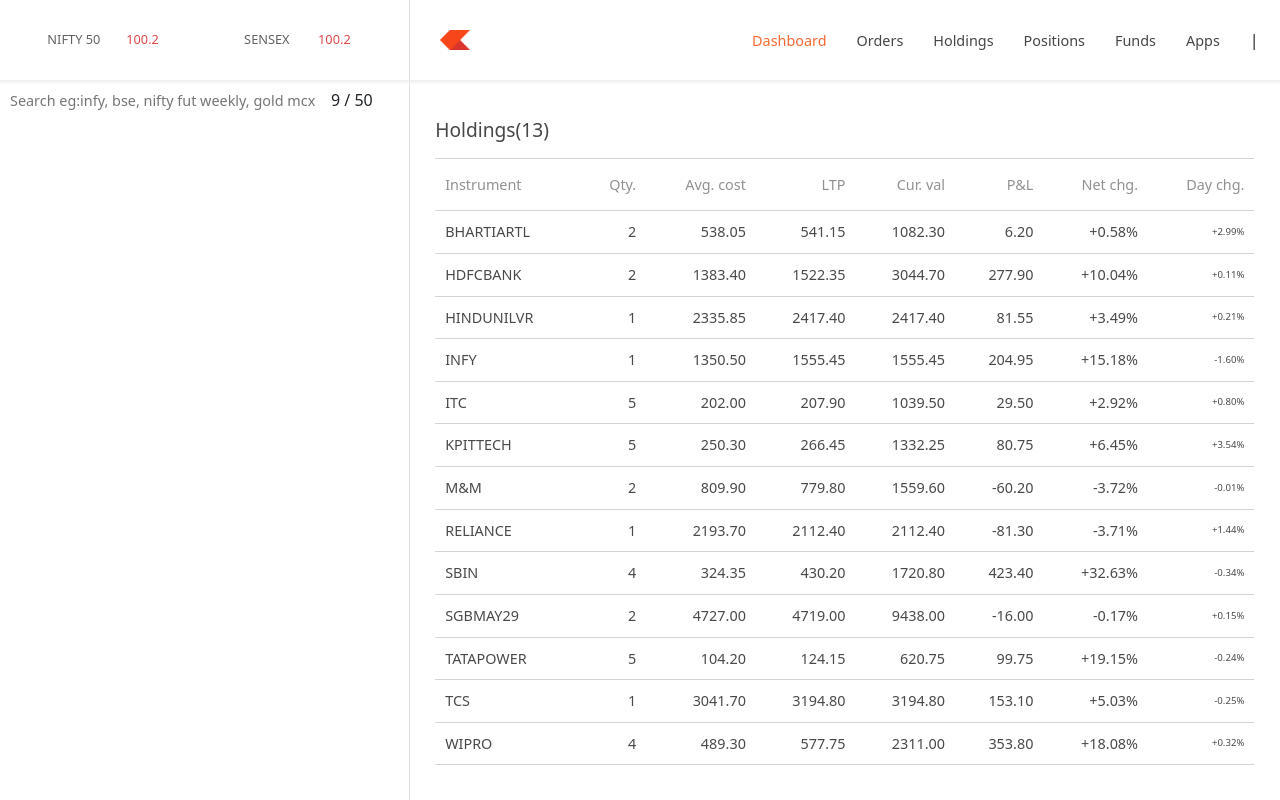
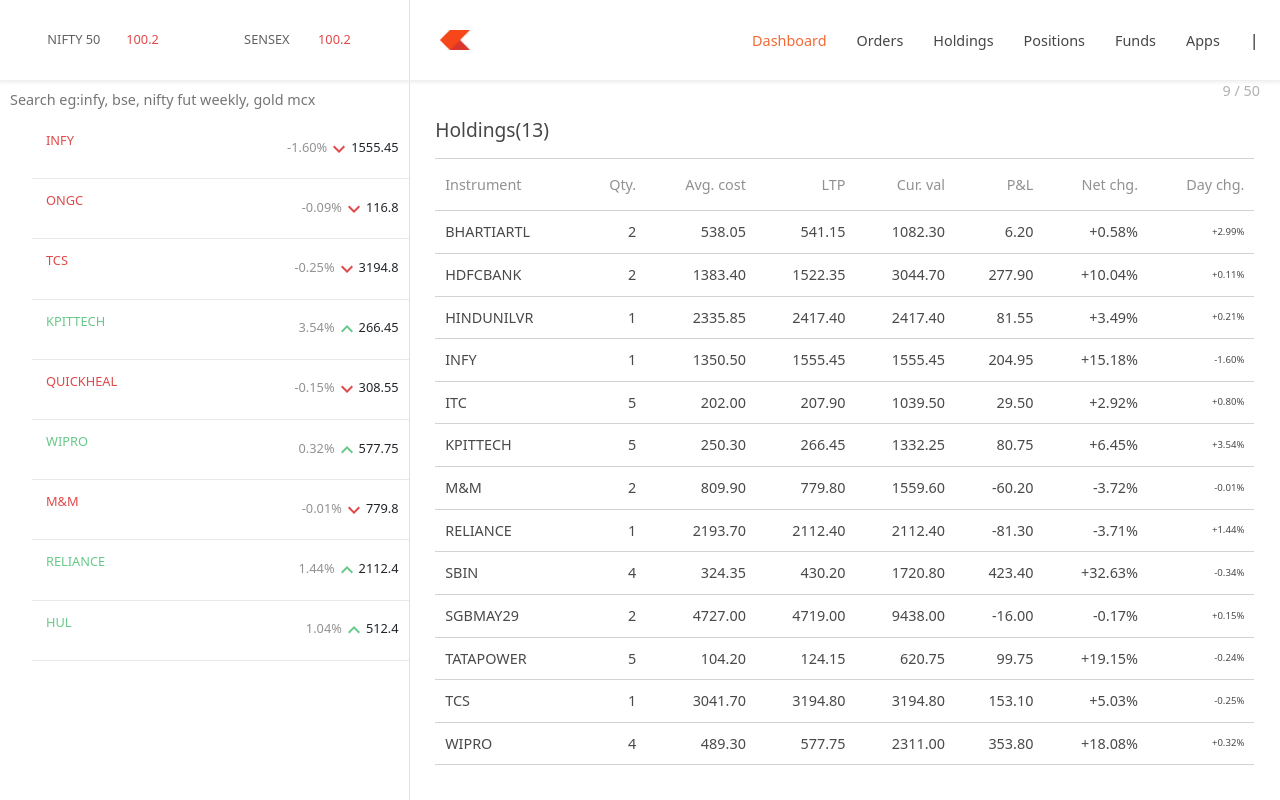
Before and after one commit to TusharPrajapat/Zerodha-Clone, a React (Vite) app in the folder Dashboard/: page /holdings in a window 1280 px wide. Built offline with nearby package versions, Linux system fonts and the light colour scheme.

Commit message:
Setup WatchList Component

```diff
--- a/Dashboard/src/Components/Watchlist.jsx
+++ b/Dashboard/src/Components/Watchlist.jsx
@@ -1,4 +1,14 @@
-import React from "react";
+import React, { useState } from "react";
+
+import { Tooltip, Grow } from "@mui/material";
+import { watchlist } from "../data/data";
+
+import {
+  KeyboardArrowDown,
+  KeyboardArrowUp,
+  BarChartOutlined,
+  MoreHoriz,
+} from "@mui/icons-material";
 
 function WatchList() {
   return (
@@ -12,11 +22,90 @@
           id="search"
           placeholder="Search eg:infy, bse, nifty fut weekly, gold mcx"
         ></input>
-        <span className="counts"> 9 / 50</span>
+        <span className="counts"> {watchlist.length} / 50</span>
       </div>
-      <ul className="list"></ul>
+      <ul className="list">
+        {watchlist.map((stock, index) => {
+          return <WatchListItem stock={stock} key={index} />;
+        })}
+      </ul>
     </div>
   );
 }
 
 export default WatchList;
+
+const WatchListItem = ({ stock }) => {
+  const [showWatchListActions, setshowWatchListActions] = useState(false);
+
+  const handleMouseEnter = (e) => {
+    setshowWatchListActions(true);
+  };
+
+  const handleMouseLeave = (e) => {
+    setshowWatchListActions(false);
+  };
+
+  return (
+    <li onMouseEnter={handleMouseEnter} onMouseLeave={handleMouseLeave}>
+      <div className="item">
+        <p className={stock.isDown ? "down" : "up"}>{stock.name}</p>
+        <div className="itemInfo">
+          <span className="percent">{stock.percent}</span>
+          {stock.isDown ? (
+            <KeyboardArrowDown className="down" />
+          ) : (
+            <KeyboardArrowUp className="up" />
+          )}
+          <span className="price">{stock.price}</span>
+        </div>
+      </div>
+      {showWatchListActions && <WatchListActions uid={stock.name} />}
+    </li>
+  );
+};
+
+const WatchListActions = () => {
+  return (
+    <span className="actions">
+      <span>
+        <Tooltip
+          title="Buy (B)"
+          placement="top"
+          arrow
+          slots={{ transition: Grow }}
+        >
+          <button className="buy">Buy</button>
+        </Tooltip>
+        <Tooltip
+          title="Sell (S)"
+          placement="top"
+          arrow
+          slots={{ transition: Grow }}
+        >
+          <button className="sell">Sell</button>
+        </Tooltip>
+        <Tooltip
+          title="Analytics (A)"
+          placement="top"
+          arrow
+          slots={{ transition: Grow }}
+        >
+          <button className="action">
+            <BarChartOutlined className="icon" />
+          </button>
+        </Tooltip>
+        <Tooltip
+          title="More"
+          placement="top"
+          arrow
+          slots={{ transition: Grow }}
+        >
+          <button className="action">
+            <MoreHoriz className="icon" />
+          </button>
+        </Tooltip>
+      </span>
+    </span>
+  );
+};
--- a/Dashboard/src/index.css
+++ b/Dashboard/src/index.css
@@ -115,6 +115,11 @@
   box-sizing: border-box;
 }
 
+/* WATCHLIST */
+.index:hover {
+  cursor: pointer;
+}
+
 .watchlist-container {
   flex-basis: 32%;
   border-right: 1px solid rgb(224, 224, 224);
@@ -131,6 +136,136 @@
   width: 80%;
   padding: 10px 10px;
   border: none;
+}
+
+.search {
+  width: 100%;
+  height: 6%;
+  border: none;
+  padding: 15px 20px;
+  font-size: 0.9rem;
+  font-weight: 400;
+  color: rgb(241, 241, 241);
+  border-bottom: 0.8px solid rgb(235, 234, 234);
+}
+
+.counts {
+  position: absolute;
+  right: 20px;
+  font-size: 0.9rem;
+  font-weight: 400;
+  color: rgb(177, 177, 177);
+}
+
+.list {
+  list-style-type: none;
+  padding-bottom: 12%;
+}
+
+.list li {
+  border-bottom: 0.8px solid rgb(235, 234, 234);
+  padding: 12px 10px 12px 14px;
+  position: relative;
+}
+
+.list li:hover {
+  cursor: pointer;
+  background-color: #f3f3f3;
+}
+
+.list li:hover > .actions {
+  display: flex;
+  cursor: move;
+}
+
+/* TODO */
+.list li::before {
+  content: "";
+  background: transparent;
+  width: 100%;
+  height: 100%;
+  position: absolute;
+  top: 0;
+  left: 0;
+}
+
+.item {
+  display: flex;
+  align-items: center;
+  justify-content: space-between;
+  font-weight: 300;
+  font-size: 0.8rem;
+  position: relative;
+}
+
+.item-info {
+  display: flex;
+  justify-content: space-evenly;
+  align-items: center;
+}
+
+.item-info > * {
+  margin-right: 8px;
+}
+
+.percent {
+  font-size: 0.8rem;
+  font-weight: 400;
+  color: rgb(146, 146, 146);
+}
+
+.down {
+  color: rgb(223, 73, 73);
+}
+
+.up {
+  color: rgb(103, 201, 136);
+}
+
+.actions {
+  position: absolute;
+  top: 0;
+  left: 0;
+  width: 100%;
+  height: 100%;
+  align-items: center;
+  justify-content: flex-end;
+  display: none;
+}
+
+.actions span button {
+  width: 40px;
+  height: 30px;
+  border-radius: 4px;
+  text-align: center;
+  margin-right: 8px;
+  cursor: pointer;
+}
+
+.buy {
+  background-color: #4184f3;
+  color: #fff;
+  font-weight: 400;
+  font-size: 0.8rem;
+  border: 0.7px solid #4184f3;
+}
+
+.sell {
+  background-color: #ff5722;
+  color: #fff;
+  font-weight: 400;
+  font-size: 0.8rem;
+  border: 0.7px solid #ff5722;
+}
+
+.action {
+  background-color: #fff;
+  border: 0.7px solid #9b9b9b;
+}
+
+.icon {
+  transform: scale(0.7);
+  color: rgb(65, 65, 65);
 }
 
 /* This content is right half Div, where inside this div [ Summary, order, Holdings, Positions, Funds, Apps ]*/
```
